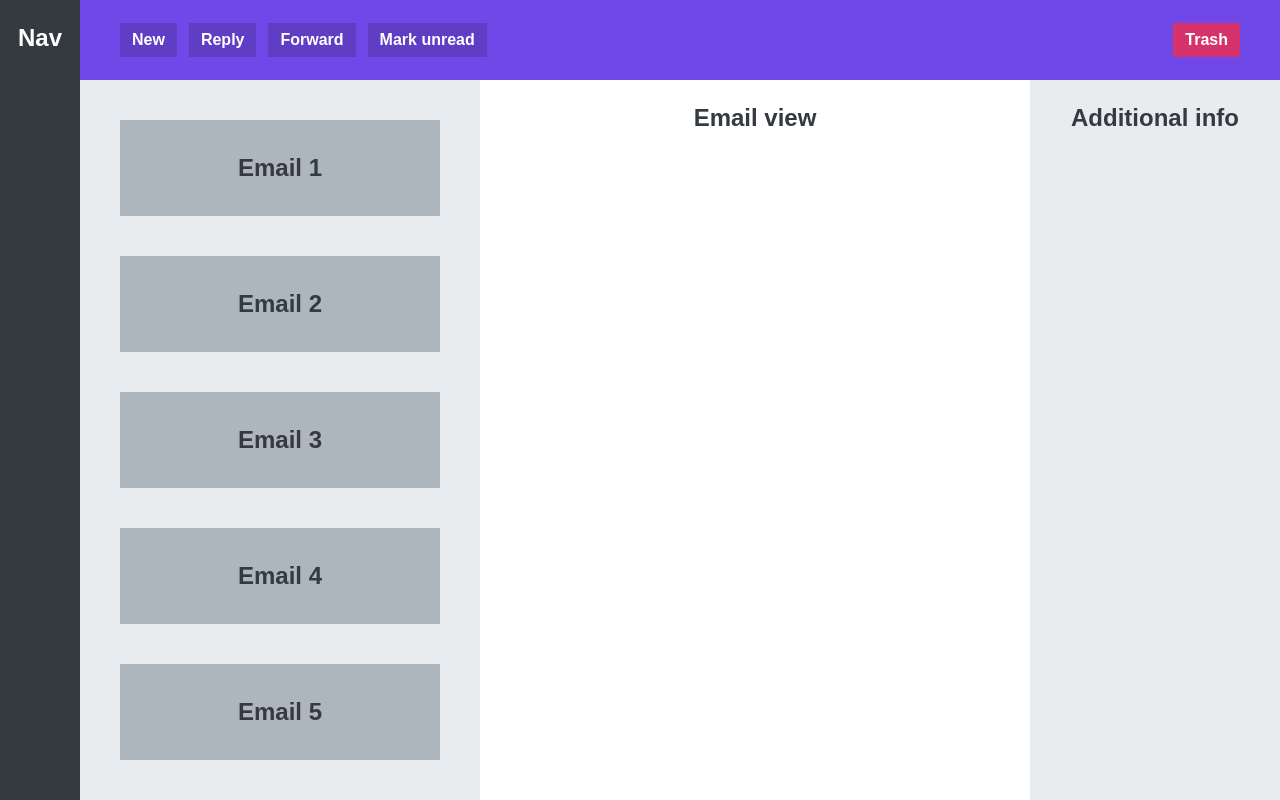
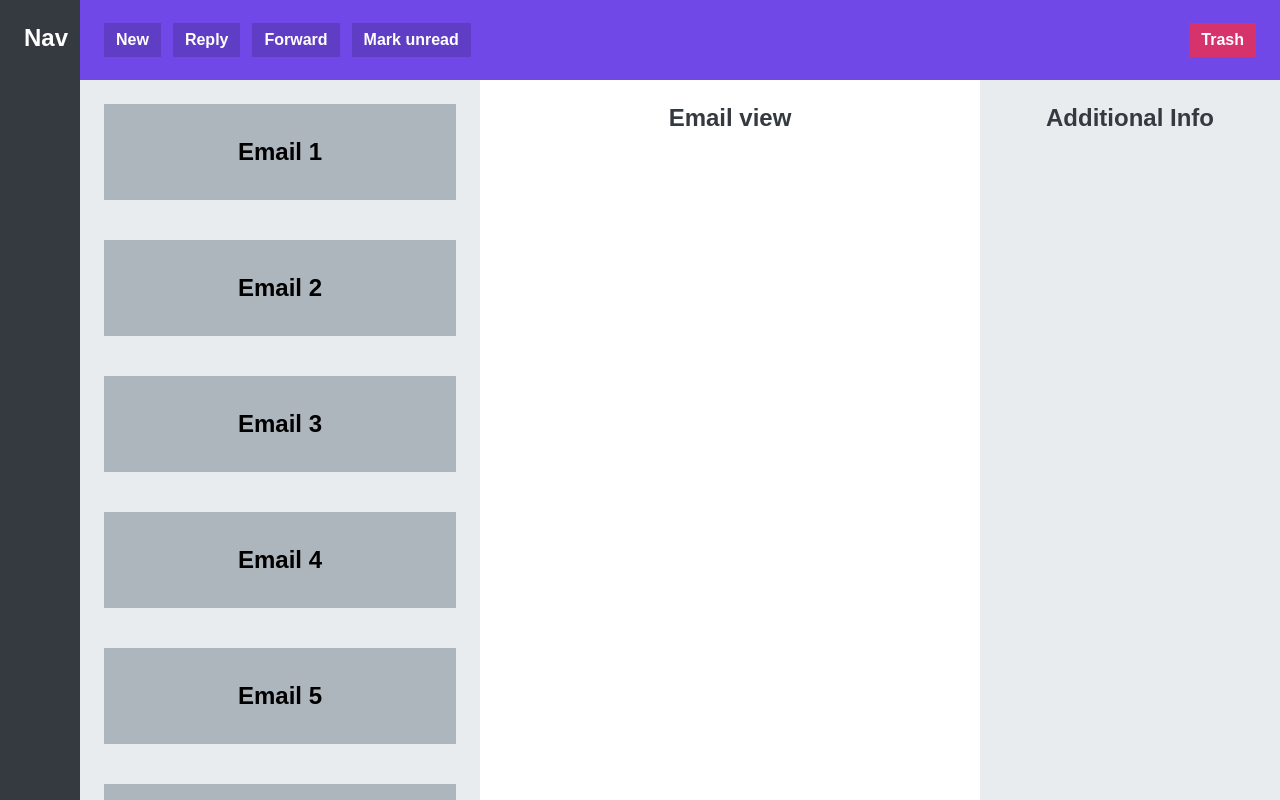
Before and after one commit to Heismanish/Web-Dev, a plain HTML site: page Web Dev/05. Components/05-app-layout.html in a window 1280 px wide. Drawn offline with Linux system fonts and the light colour scheme.

Commit message:
app layout modified

```diff
--- a/Web Dev/05. Components/05-app-layout.html
+++ b/Web Dev/05. Components/05-app-layout.html
@@ -1,91 +1,98 @@
 <!DOCTYPE html>
 <html lang="en">
 <head>
-    <meta charset="UTF-8" />
-    <meta http-equiv="X-UA-Compatible" content="IE=edge" />
-    <meta name="viewport" content="width=device-width, initial-scale=1.0" />
+    <meta charset="UTF-8">
+    <meta http-equiv="X-UA-Compatible" content="IE=edge">
+    <meta name="viewport" content="width=device-width, initial-scale=1.0">
     <title>App Layout</title>
     <style>
-      * {
+        *{
             margin: 0;
             padding: 0;
-        box-sizing: border-box;
         }
 
-      body {
+        body{
             font-family: sans-serif;
-        color: #343a40;
+            color:#343a40;
             font-size: 24px;
             height: 100vh;
             text-align: center;
             font-weight: bold;
 
             display: grid;
-        grid-template-columns: 80px 400px 1fr 250px;
+            grid-template-columns: 80px 400px 1fr 300px;
             grid-template-rows: 80px 1fr;
+
+
         }
 
-      nav,
-      section,
-      main,
-      aside {
-        padding-top: 24px;
+        nav,menu,section,main,aside{
+            padding: 24px;
         }
 
-      nav {
+        nav{
             background-color: #343a40;
             color: white;
-        grid-row: 1 / -1;
+            grid-row: 1/-1;
         }
 
-      menu {
+        menu{
             background-color: #7048e8;
-        grid-column: 2 / -1;
+            color: white;
+            grid-column: 2/-1;
+        }
+
+        section{
+            background-color: #e9ecef ;
+            color:black;
+
+            /* How elements that don't fit into containiner appears  */
+            overflow: scroll;
+
+            display: flex;
+            flex-direction:column;
+            gap: 40px;
+
+        }
+
+        aside{
+            background-color: #e9ecef;
+        }
+        menu{
+            background-color: #7048e8;
+            grid-column: 2/-1   ;
             display: flex;
             align-items: center;
             gap: 12px;
-        padding: 0 40px;
+
         }
 
-      button {
+        button{
             display: inline-block;
             font-size: 16px;
             font-weight: bold;
             background-color: #5f3dc4;
             border: none;
             cursor: pointer;
-        color: #fff;
-        padding: 8px 12px;
+            color:#fff;
+            padding:8px 12px ;
         }
 
-      button:last-child {
+        button:last-child{
             background-color: #d6336c;
             margin-left: auto;
         }
 
-      section {
-        background-color: #e9ecef;
-        padding: 40px;
-
-        /* How elements that don't fit into container appear */
-        overflow: scroll;
-
-        display: flex;
-        flex-direction: column;
-        gap: 40px;
-      }
-
-      .email {
+        .email{
             background-color: #adb5bd;
-        height: 96px;
-        flex-shrink: 0;
+            height:96px ;
 
             display: flex;
             align-items: center;
             justify-content: center;
+            flex-shrink: 0;
         }
-
-      aside {
+        aside{
             background-color: #e9ecef;
         }
     </style>
@@ -94,7 +101,7 @@
     <nav>Nav</nav>
     <menu>
         <button>New</button>
-      <button>Reply</button>
+        <button> Reply</button>
         <button>Forward</button>
         <button>Mark unread</button>
         <button>Trash</button>
@@ -112,6 +119,6 @@
         <div class="email">Email 10</div>
     </section>
     <main>Email view</main>
-    <aside>Additional info</aside>
+    <aside>Additional Info</aside>
 </body>
 </html>
```
Lines whose indentation alone changed are shown as unchanged.
